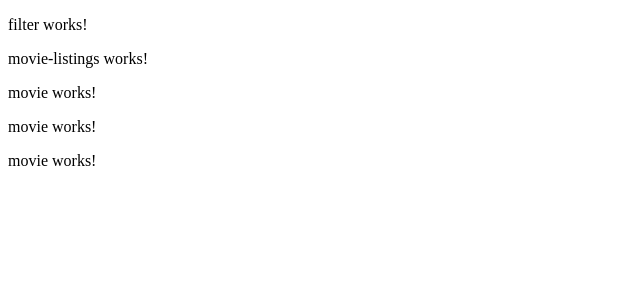
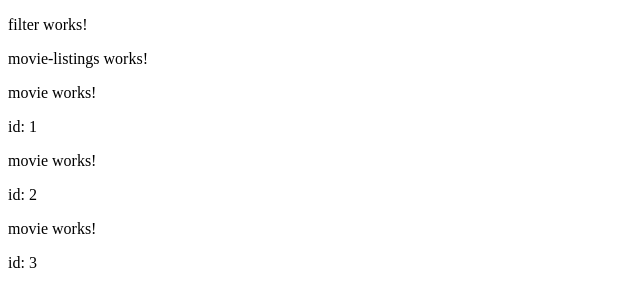
Before and after one commit to stdevjsteam/movie-listings, an Angular app: page / in a window 1280 px wide. Shown: the top 306 px of the page, without its empty margins (0-640 px from the left). Built offline with nearby package versions, Linux system fonts and the light colour scheme.

Commit message:
dummy data for test

```diff
--- a/src/app/app.module.ts
+++ b/src/app/app.module.ts
@@ -1,6 +1,8 @@
+// Packages
 import { BrowserModule } from '@angular/platform-browser';
 import { NgModule } from '@angular/core';
 
+// Components
 import { AppComponent } from './app.component';
 import { MovieListingsComponent } from './components/movie-listings/movie-listings.component';
 import { MovieComponent } from './components/movie-listings/movie/movie.component';
--- a/src/app/components/filter/filter.component.ts
+++ b/src/app/components/filter/filter.component.ts
@@ -1,3 +1,4 @@
+// Packages
 import { Component, OnInit } from '@angular/core';
 
 @Component({
--- a/src/app/components/movie-listings/movie-listings.component.html
+++ b/src/app/components/movie-listings/movie-listings.component.html
@@ -1,2 +1,2 @@
 <p>movie-listings works!</p>
-<app-movie *ngFor="let movie of movies"></app-movie>
+<app-movie *ngFor="let movie of movies" [data]=movie></app-movie>
--- a/src/app/components/movie-listings/movie/movie.component.html
+++ b/src/app/components/movie-listings/movie/movie.component.html
@@ -1 +1,2 @@
 <p>movie works!</p>
+id: {{ data.id }}
```
Also changed, not shown: src/app/components/movie-listings/movie/movie.component.ts (+7 -1 lines).
